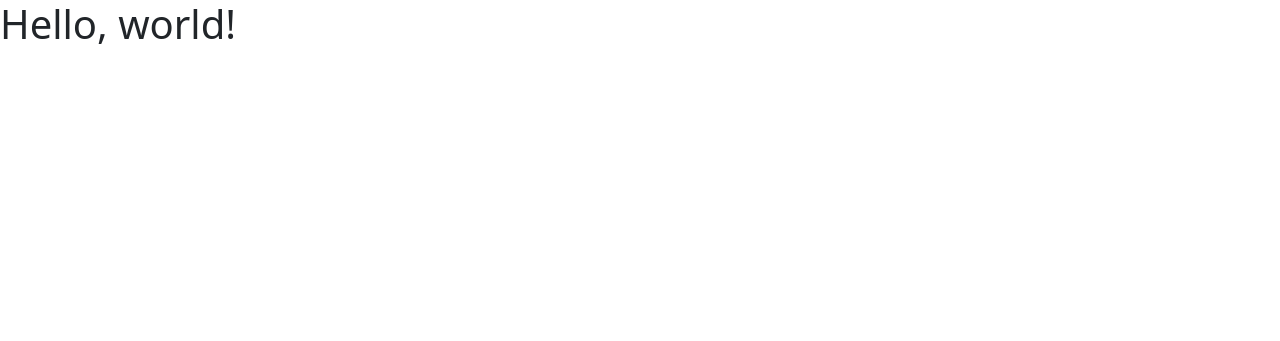
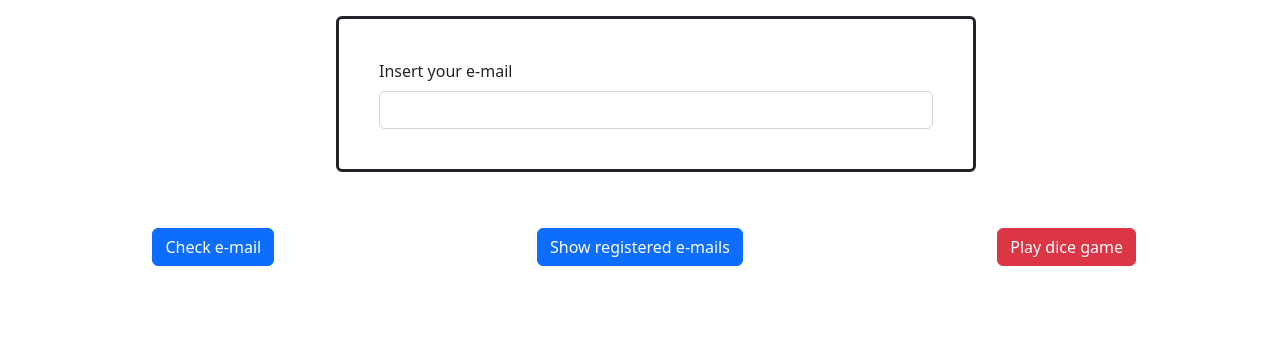
Before and after one commit to MaurizioLeombruni/js-mail, a plain HTML site: page index.html in a window 1280 px wide. Drawn offline with nearby package versions, Linux system fonts and the light colour scheme.

Commit message:
Stesura codice HTML.

```diff
--- a/index.html
+++ b/index.html
@@ -8,7 +8,36 @@
     <link rel="stylesheet" href="style.css">
 </head>
   <body>
-    <h1>Hello, world!</h1>
+    <div class="container-fluid">
+
+      <div class="row">
+        <div class="col-sm-3"></div>
+        <div class="col-sm-6 m-3 p-3 border border-dark border-3 rounded">
+          <div class="m-4">
+            <label for="inputEmail" class="form-label">Insert your e-mail</label>
+            <input type="email" class="form-control" id="inputEmail">
+          </div>
+        </div>
+        <div class="col-sm-3"></div>
+      </div>
+
+      <div class="row text-center mt-4">
+        <div class="col-sm-4 p-3">
+          <button type="button" class="btn btn-primary">Check e-mail</button>
+        </div>
+        <div class="col-sm-4 p-3">
+          <button type="button" class="btn btn-primary">Show registered e-mails</button>
+        </div>
+        <div class="col-sm-4 p-3">
+          <button type="button" class="btn btn-danger">Play dice game</button>
+        </div>
+      </div>
+
+      <div class="row mt-4 p-2">
+        <p id="userinfo"></p>
+      </div>
+
+    </div>
 
     <script src="https://cdn.jsdelivr.net/npm/bootstrap@5.2.2/dist/js/bootstrap.bundle.min.js" integrity="sha384-OERcA2EqjJCMA+/3y+gxIOqMEjwtxJY7qPCqsdltbNJuaOe923+mo//f6V8Qbsw3" crossorigin="anonymous"></script>
     <script type="text/javascript" src="script.js"></script>
```
